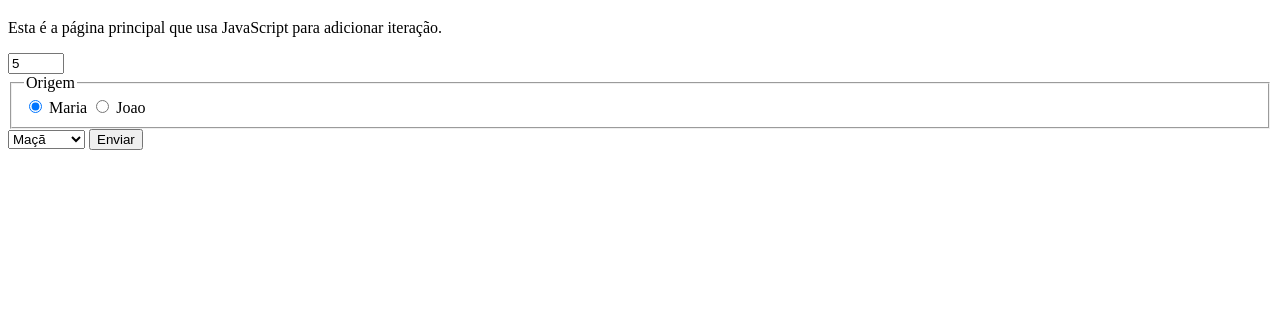
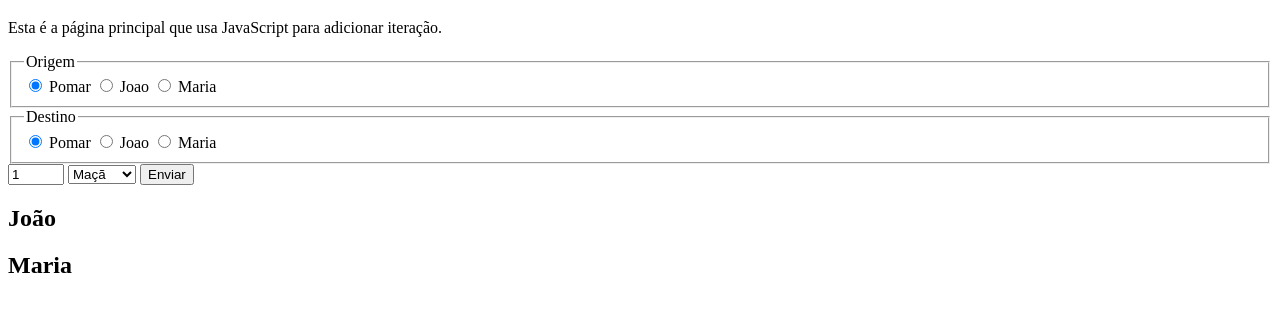
Before and after one commit to ufjf-dcc202/ufjf-dcc202-2023-3-b-atv12-CrawfordPedro, a website: page index.html in a window 1280 px wide. Shown: the part 61-372 px from the top of the page. Drawn offline with Linux system fonts and the light colour scheme.

Commit message:
finaliza testes

```diff
--- a/index.html
+++ b/index.html
@@ -20,28 +20,64 @@
         </p>
         <section>
             <form name="entrada">
-                <input type="number" name="quantidade" value="5" min="0" max="12">
 
                 <fieldset>
+
                     <legend>Origem</legend>
                     <label>
-                    <input type="radio" name="origem" value="Maria" checked/>
+                        <input type="radio" name="origem" value="pomar" checked/>
+                        Pomar
+                    </label>
+                    <label>
+                        <input type="radio" name="origem" value="joao">
+                        Joao
+                    </label>
+                    <label>
+                        <input type="radio" name="origem" value="maria">
                         Maria
                     </label>
+
+                </fieldset>
+
+                <fieldset>
+
+                    <legend>Destino</legend>
                     <label>
-                    <input type="radio" name="origem" value="Joao"ss>
+                        <input type="radio" name="destino" value="pomar" checked/>
+                        Pomar
+                    </label>
+                    <label>
+                        <input type="radio" name="destino" value="joao">
                         Joao
                     </label>
+                    <label>
+                        <input type="radio" name="destino" value="maria">
+                        Maria
+                    </label>
+
                 </fieldset>
 
+                <input type="number" name="quantidade" value="1" min="0" max="12" step="1">
+
                 <select name="fruta" value="Melancias">
+
                     <option value="maca">Maçã</option>
+                    <option value="pera">Pera</option>
                     <option value="banana">Banana</option>s
-                    <option value="mexerica">Mexerica</option>
+
+
                 </select>
+
                 <button type="submit" name="enviar">Enviar</button>
+
             </form>
         </section>
-        <section></section>
+
+        <section id="saida">
+            <h2>João</h2>
+            <ol id="joao"></ol>
+            <h2>Maria</h2>
+            <ol id="maria"></ol>
+        </section>
     </main>
 </body>
```
Lines whose indentation alone changed are shown as unchanged.
